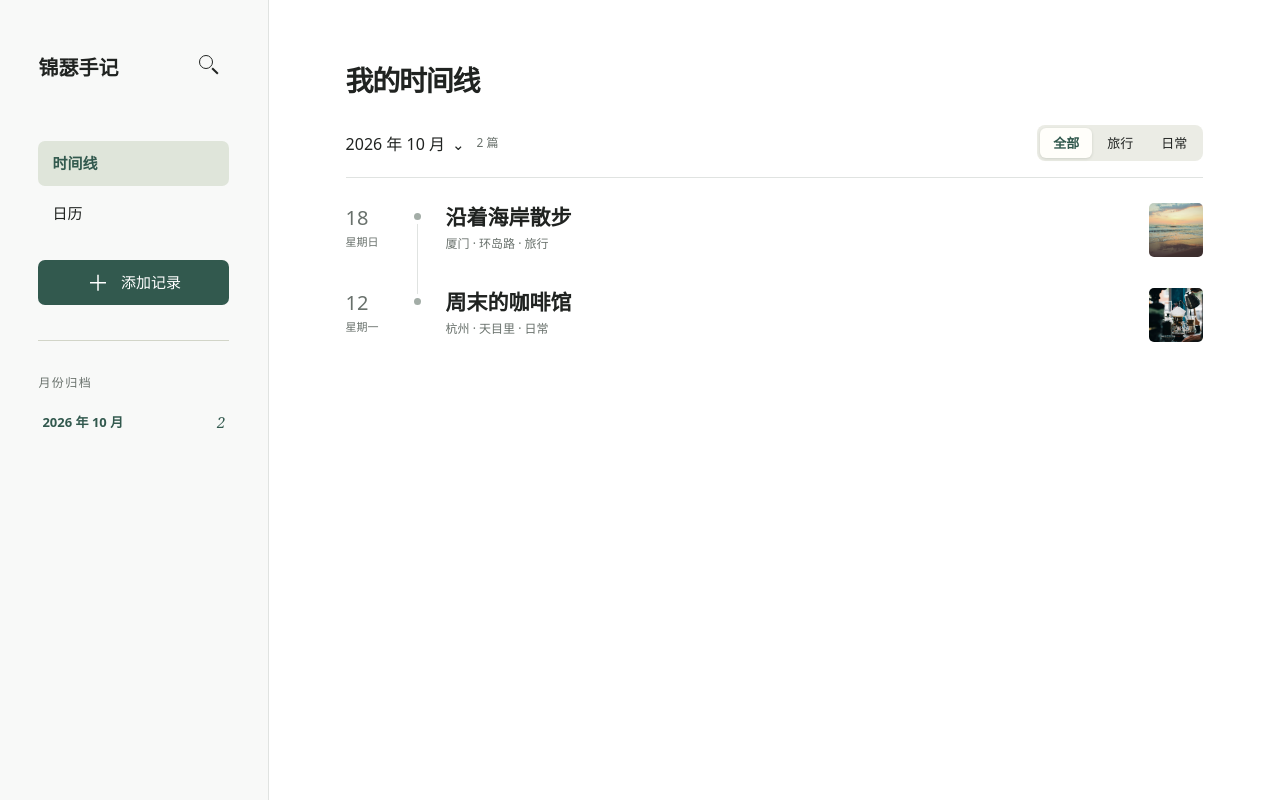
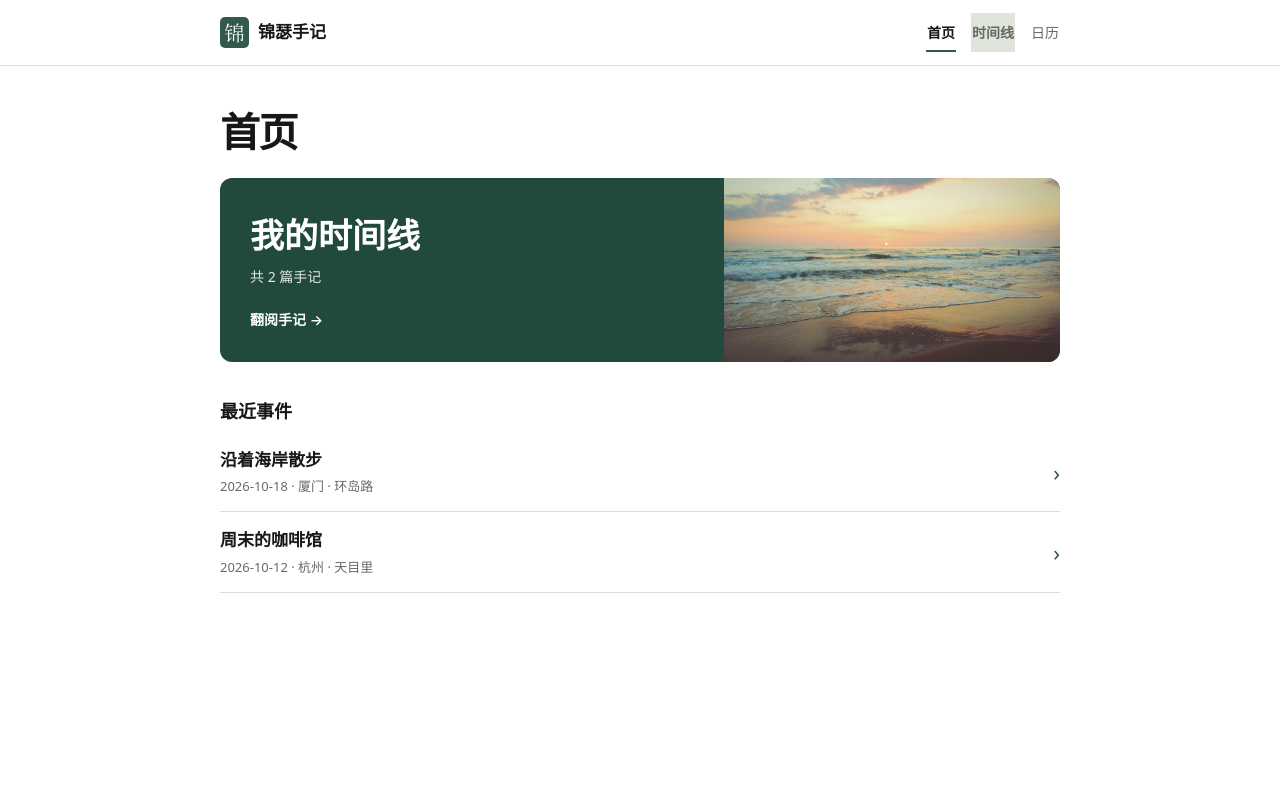
Before and after one commit to Ckxkx/jinse, a plain HTML site: page index.html in a window 1280 px wide. Drawn offline with Linux system fonts and the light colour scheme.

Commit message:
新增手记首页，以高对比度重构时间线并将添加入口移至右下角

```diff
--- a/app.js
+++ b/app.js
@@ -45,19 +45,33 @@ async function refresh(){
 }
 function reset(){tag='全部';day='';$('query').value=''}
 function render(){
+  const route=location.hash.slice(1)
+  const home=!['timeline','calendar'].includes(route)
+  calendar=route==='calendar'
+  $('landing').hidden=!home
+  $('journal').hidden=home
+  for(const link of document.querySelectorAll('.site-nav a')){
+    if(link.hash===(home?'#home':location.hash))link.setAttribute('aria-current','page')
+    else link.removeAttribute('aria-current')
+  }
+  $('homeCount').textContent='共 '+entries.length+' 篇手记'
+  const cover=entries.find(e=>e.photos.length)
+  $('coverPhoto').replaceChildren(...(cover?[picture(cover.photos[0])]:[]))
+  $('coverPhoto').hidden=!cover
+  $('recent').replaceChildren(...entries.slice(0,5).map(e=>{
+    const row=button('',()=>show(e),'recent-row')
+    const copy=node('div')
+    copy.append(node('strong',e.title),node('small',[e.date,e.place].filter(Boolean).join(' · ')))
+    row.append(copy,node('span','›'))
+    return row
+  }))
+  if(!entries.length)$('recent').append(node('p','进入时间线，点右下角「添加事件」写下第一篇手记。'))
   $('month').value=month
   try{localStorage.setItem('jinse-month',month)}catch{}
   const monthly=entries.filter(e=>e.date.startsWith(month+'-'))
   const [year,number]=month.split('-')
   $('monthName').textContent=year+' 年 '+Number(number)+' 月'
   $('total').textContent=monthly.length+' 篇'
-  const months=[...new Set([month,...entries.map(e=>e.date.slice(0,7))])].sort().reverse()
-  $('archives').replaceChildren(...months.map(key=>{
-    const [y,m]=key.split('-')
-    const link=button(y+' 年 '+Number(m)+' 月',()=>{month=key;day='';render()},month===key?'active':'')
-    link.append(node('span',String(entries.filter(e=>e.date.startsWith(key)).length)))
-    return link
-  }))
   $('heading').textContent=calendar?'手记日历':'我的时间线'
   $('calendar').classList.toggle('on',calendar);$('timeline').classList.toggle('on',!calendar)
   $('tags').replaceChildren(...['全部','旅行','日常'].map(t=>{const b=button(t,()=>{tag=t;render()},t===tag?'on':'');b.setAttribute('aria-pressed',String(t===tag));return b}))
@@ -97,7 +111,7 @@ function render(){
   }
   if(!filtered.length){
     const box=node('div',undefined,'empty')
-    box.append(node('p',monthly.length?'没有匹配的记录':'这个月还没有记录'),monthly.length?button('清除条件',()=>{reset();render()}):button('添加记录',()=>compose(null)))
+    box.append(node('p',monthly.length?'没有匹配的记录':'这个月还没有记录'),monthly.length?button('清除条件',()=>{reset();render()}):node('small','点右下角「添加事件」写下第一篇手记。'))
     rows.append(box)
   }
 }
@@ -143,7 +157,7 @@ form.onsubmit=async event=>{
   try{
     const id=current?.id||crypto.randomUUID()
     await access('readwrite',s=>s.put({...data,id,photos:[...photos]}))
-    month=data.date.slice(0,7);calendar=false;reset();$('editor').close();await refresh()
+    month=data.date.slice(0,7);location.hash='timeline';day='';reset();$('editor').close();await refresh()
     const saved=document.querySelector('[data-entry-id="'+CSS.escape(id)+'"]')
     saved?.scrollIntoView({block:'nearest'});saved?.classList.add('just-saved')
   }catch{$('error').textContent='保存失败，请检查浏览器剩余空间后重试。'}
@@ -160,8 +174,7 @@ $('add').onclick=()=>compose(null)
 $('month').onchange=e=>{if(e.target.value){month=e.target.value;day='';render()}}
 $('find').onclick=()=>{const q=$('query');q.hidden=!q.hidden;$('find').setAttribute('aria-expanded',String(!q.hidden));if(q.hidden){q.value='';render()}else q.focus()}
 $('query').oninput=render
-$('timeline').onclick=()=>{calendar=false;day='';render()}
-$('calendar').onclick=()=>{calendar=true;render()}
+window.addEventListener('hashchange',()=>{day='';render();window.scrollTo(0,0)})
 window.addEventListener('focus',()=>{if(!$('editor').open&&!$('detail').open)refresh()})
 await refresh()
 if('serviceWorker' in navigator)navigator.serviceWorker.register('./sw.js').catch(()=>{})
--- a/index.html
+++ b/index.html
@@ -1,12 +1,17 @@
 <!doctype html><html lang="zh-CN"><meta charset="utf-8"><meta name="viewport" content="width=device-width,initial-scale=1,viewport-fit=cover"><meta name="theme-color" content="#ffffff"><title>我的时间线 · 锦瑟</title><link rel="stylesheet" href="./style.css">
 <body>
-<aside class="rail"><div class="identity"><span>锦瑟手记</span><button id="find" aria-label="搜索" aria-expanded="false"></button></div>
-<nav aria-label="页面导航"><button id="timeline">时间线</button><button id="calendar">日历</button><button id="add" aria-label="添加记录"><span aria-hidden="true">＋</span><b>添加记录</b></button></nav>
-<section class="archive"><h2>月份归档</h2><div id="archives"></div></section></aside>
-<main><header class="mast"><h1 id="heading">我的时间线</h1></header>
+<header class="sitebar"><a href="#home" class="wordmark"><span aria-hidden="true">锦</span>锦瑟手记</a><nav class="site-nav" aria-label="页面导航"><a href="#home">首页</a><a id="timeline" href="#timeline">时间线</a><a id="calendar" href="#calendar">日历</a></nav></header>
+<main>
+<section id="landing">
+<h1>首页</h1>
+<a href="#timeline" class="cover"><div><h2>我的时间线</h2><span id="homeCount"></span><span class="cover-action">翻阅手记 →</span></div><div id="coverPhoto"></div></a>
+<section aria-labelledby="latest"><h2 id="latest">最近事件</h2><div id="recent"></div></section>
+</section>
+<section id="journal" hidden>
+<header class="mast"><h1 id="heading">我的时间线</h1><div class="actions"><button id="find" aria-label="搜索" aria-expanded="false"></button><button id="add" aria-label="添加事件" title="添加事件">＋</button></div></header>
 <input hidden id="query" type="search" placeholder="搜索标题、正文或地点" aria-label="搜索内容">
 <div class="tools"><label class="month-control"><span id="monthName"></span><input aria-label="选择月份" id="month" type="month"></label><span id="total"></span><div id="tags" role="group" aria-label="记录标签"></div></div>
-<section hidden id="grid" aria-label="月历"></section><section id="rows" aria-label="本月记录"></section></main>
+<section hidden id="grid" aria-label="月历"></section><section id="rows" aria-label="本月记录"></section></section></main>
 <dialog id="editor" aria-labelledby="editorTitle"><form id="form"><div class="bar"><button type="button" id="cancel">取消</button><strong id="editorTitle">添加记录</strong><button class="save">保存</button></div><div class="fields"><label>标题<input name="title" required placeholder="记录的标题"></label><label>正文<textarea name="body" rows="5" placeholder="写下今天的故事…"></textarea></label><div id="preview"></div><label class="attach">＋ 添加照片<input id="files" type="file" accept="image/*" multiple></label><label>日期<input name="date" type="date" required></label><label>地点<input name="place" placeholder="填写地点"></label><label>标签<select name="tag"><option>日常</option><option>旅行</option></select></label><p id="error" role="alert"></p></div></form></dialog>
 <dialog id="detail" aria-label="记录详情"><div class="bar"><button id="close">返回</button><strong>记录详情</strong><button id="edit">编辑</button></div><article id="story"></article><button class="delete" id="del">删除记录</button></dialog>
 <script type="module" src="./app.js"></script></body></html>
--- a/style.css
+++ b/style.css
@@ -43,3 +43,32 @@
  .bar button{color:var(--pine)}
  .bar .save{color:var(--pine);background:none;font-weight:600}
 }
+
+/* Shared navigation and first-level journal index */
+:root{--ink:#171717;--muted:#686868;--line:#dedfdc}
+.sitebar{height:66px;display:flex;align-items:center;justify-content:space-between;padding:0 max(5vw,calc((100vw - 840px)/2));border-bottom:1px solid var(--line)}
+.sitebar a,.cover{color:inherit;text-decoration:none}
+.wordmark{display:inline-flex;align-items:center;gap:9px;font-size:17px;font-weight:650;white-space:nowrap}
+.wordmark span{display:grid;place-items:center;background:var(--pine);color:#fff;width:29px;height:31px;border-radius:5px;font:20px var(--serif)}
+.site-nav{position:static;display:flex;inset:auto;background:none;margin:0;padding:0;width:auto;border:0;gap:15px;align-items:center}
+.site-nav a{padding:9px 1px;font-size:14px;color:var(--muted)}
+.site-nav [aria-current=page]{color:var(--ink);box-shadow:inset 0 -2px var(--pine);font-weight:650}
+main{max-width:840px;margin:auto;padding:42px 0 72px;width:90%}
+h1{font-size:clamp(27px,4vw,40px);letter-spacing:-.035em;line-height:1.2}
+.cover{display:flex;background:#21493e;color:#fff;border-radius:12px;overflow:hidden;margin:22px 0 36px;min-height:184px;align-items:stretch}
+.cover>div:first-child{flex:1;padding:26px 30px;display:flex;flex-direction:column;justify-content:center}
+.cover h2{font-size:clamp(23px,4vw,34px);margin:0 0 4px}
+#homeCount{color:#e0e9e4;font-size:14px}
+.cover-action{margin-top:22px;font-size:14px;font-weight:600}
+#coverPhoto{width:40%;position:relative}
+#coverPhoto img{position:absolute;width:100%;height:100%;object-fit:cover}
+#latest{font-size:18px;margin:0 0 6px}
+.recent-row{width:100%;display:flex;align-items:center;justify-content:space-between;gap:16px;text-align:left;border-bottom:1px solid var(--line);padding:15px 0}
+.recent-row strong{display:block;font-size:17px;overflow-wrap:anywhere}
+.recent-row small{display:block;color:var(--muted);font-size:13px;margin-top:3px}
+.recent-row>span{color:var(--pine);font-size:22px}
+.actions{display:flex;align-items:center;gap:10px}.actions #add{margin:0;border-radius:7px;padding:8px 13px;width:auto;height:auto;font-size:14px}.mast{gap:12px;margin-bottom:15px}
+@media(max-width:720px){main{padding:24px 0 56px}.sitebar{height:52px}.site-nav{gap:11px}.cover{min-height:148px;margin:15px 0 25px}.cover>div:first-child{padding:18px}.actions{gap:6px}.actions #add{font-size:13px;padding:8px}.mast{margin-bottom:9px}.tools{padding:9px 0}.sitebar .wordmark{font-size:16px}}
+
+.actions #add{position:fixed;z-index:2;right:max(18px,env(safe-area-inset-right));bottom:calc(20px + env(safe-area-inset-bottom));width:52px;height:52px;display:grid;place-items:center;padding:0;border-radius:50%;font:30px/1 system-ui;box-shadow:0 3px 12px #16392b26}
+#journal{padding-bottom:74px}
--- a/sw.js
+++ b/sw.js
@@ -1,9 +1,9 @@
-const cacheName='jinse-shell-v5'
+const cacheName='jinse-shell-v6'
 self.addEventListener('install',event=>{
   event.waitUntil(caches.open(cacheName).then(cache=>cache.addAll(['./','./index.html','./app.js','./style.css','./coffee.jpg','./coast.jpg'])))
 })
 self.addEventListener('activate',event=>{
-  event.waitUntil(Promise.all(['jinse-shell-v1','jinse-shell-v2','jinse-shell-v3','jinse-shell-v4'].map(key=>caches.delete(key))))
+  event.waitUntil(Promise.all(['jinse-shell-v1','jinse-shell-v2','jinse-shell-v3','jinse-shell-v4','jinse-shell-v5'].map(key=>caches.delete(key))))
 })
 self.addEventListener('fetch',event=>{
   if(event.request.method!=='GET'||!event.request.url.startsWith(self.registration.scope))return
```
